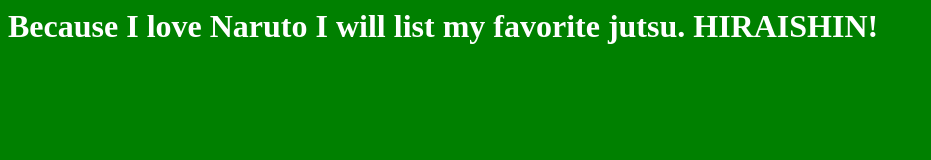
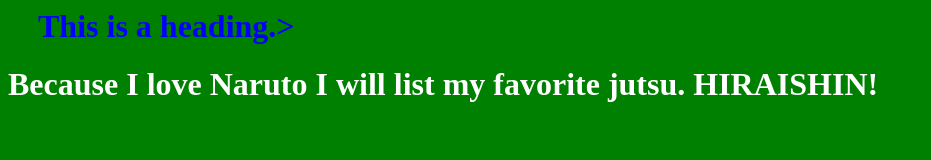
Before and after one commit to TimothyHopewell/life-sucks, a plain HTML site: page index.html in a window 1280 px wide. Shown: the whole page, without its empty margins (0-931 px from the left). Drawn offline with Linux system fonts and the light colour scheme.

Commit message:
Update index.html

```diff
--- a/index.html
+++ b/index.html
@@ -2,6 +2,7 @@
    <head>
     <link rel="stylesheet" type="text/css" href="style.css">
     <link/>
+    <h1 style="color:blue;margin-left:30px;">This is a heading.>
      <head/>
      <body>
        <h1> Because I love Naruto I will list my favorite jutsu. HIRAISHIN!
```
